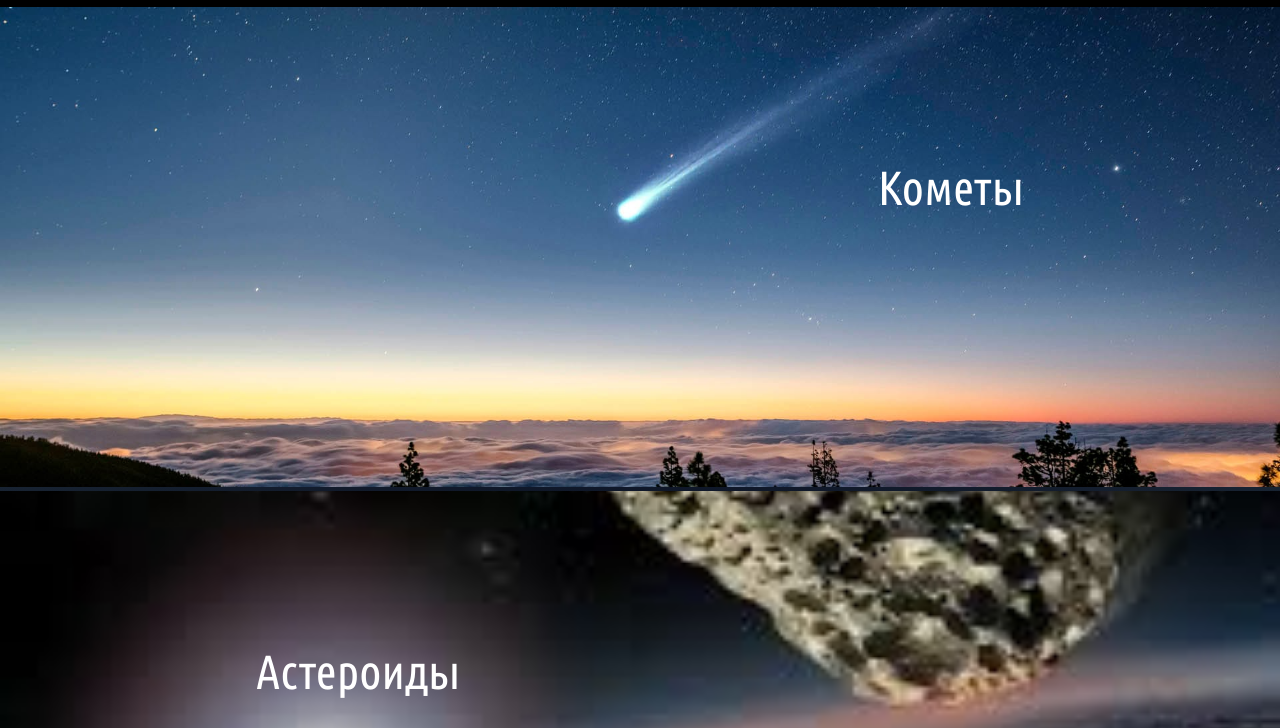
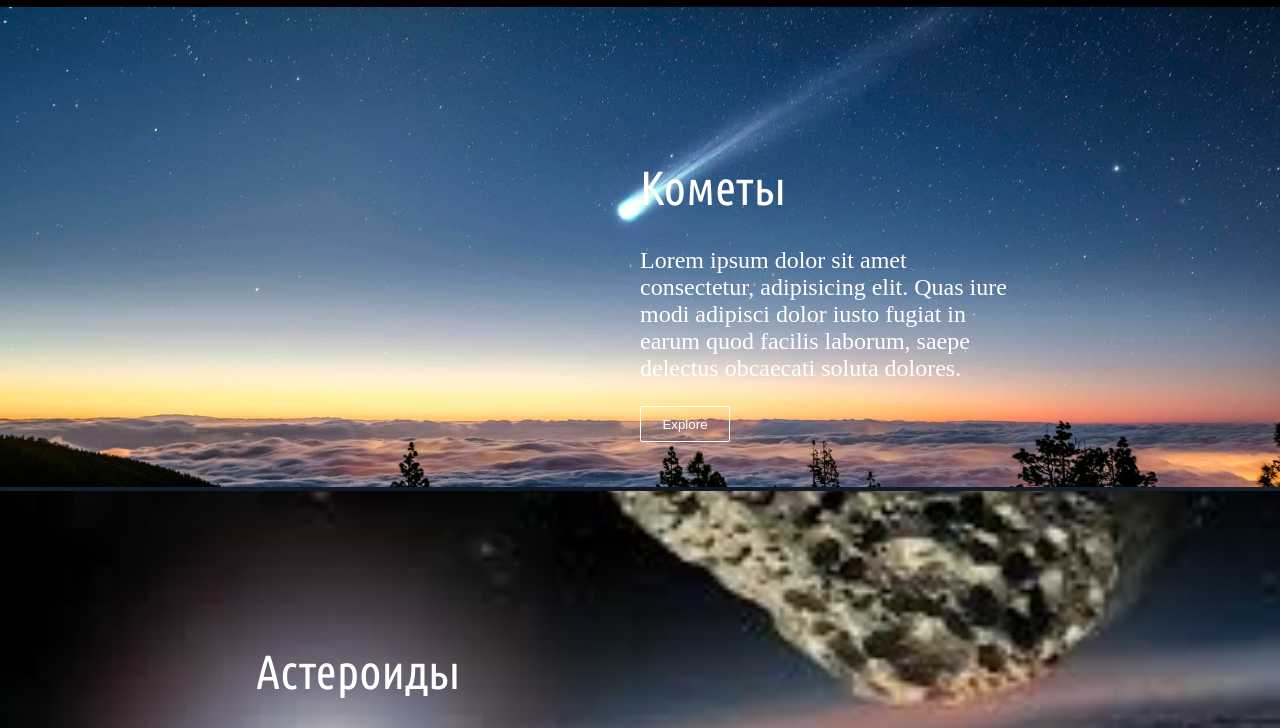
Before and after one commit to rubicus3/coursework-frontend, a plain HTML site: page html/index.html in a window 1280 px wide. Shown: the part 48-776 px from the top of the page. Drawn offline with Linux system fonts and the light colour scheme.

Commit message:
Additional main page elements

```diff
--- a/html/index.html
+++ b/html/index.html
@@ -67,12 +67,22 @@
                 <img class="image-in-overflow" src="../assets/Comet.jpg" />
                 <div id="text1">
                     <h1>Кометы</h1>
+                    <p>
+                        Lorem ipsum dolor sit amet consectetur, adipisicing elit. Quas iure modi adipisci dolor iusto
+                        fugiat in earum quod facilis laborum, saepe delectus obcaecati soluta dolores.
+                    </p>
+                    <button>Explore</button>
                 </div>
             </div>
             <div class="overflow-container">
                 <img class="image-in-overflow" src="../assets/Asteroid.jpeg" />
                 <div id="text2">
                     <h1>Астероиды</h1>
+                    <p>
+                        Lorem ipsum dolor sit amet consectetur adipisicing elit. Ratione eum iure omnis sed enim
+                        deserunt animi amet pariatur ipsam? Aperiam reiciendis et debitis quibusdam perspiciatis!
+                    </p>
+                    <button>Explore</button>
                 </div>
             </div>
         </main>
--- a/scss/main.scss
+++ b/scss/main.scss
@@ -44,6 +44,21 @@ footer {
 .overflow-container {
     width: 100%;
     position: relative;
+
+    div button {
+        background: none;
+        border: 1px solid #fff;
+        border-radius: 2px;
+        color: #fff;
+        width: 90px;
+        height: 36px;
+        cursor: pointer;
+
+        :hover {
+            background-color: #080e21;
+            transform: scale(1.2);
+        }
+    }
 }
 
 #text1 {
@@ -52,6 +67,8 @@ footer {
     flex-direction: column;
     top: 25%;
     right: 20%;
+    width: 30vw;
+    height: 20vh;
 
     font-size: 24px;
 
@@ -67,6 +84,9 @@ footer {
     top: 25%;
     left: 20%;
 
+    width: 30vw;
+    height: 20vh;
+
     font-size: 24px;
 
     h1 {
```
Also changed, not shown: css/main.css, 1 other file.
